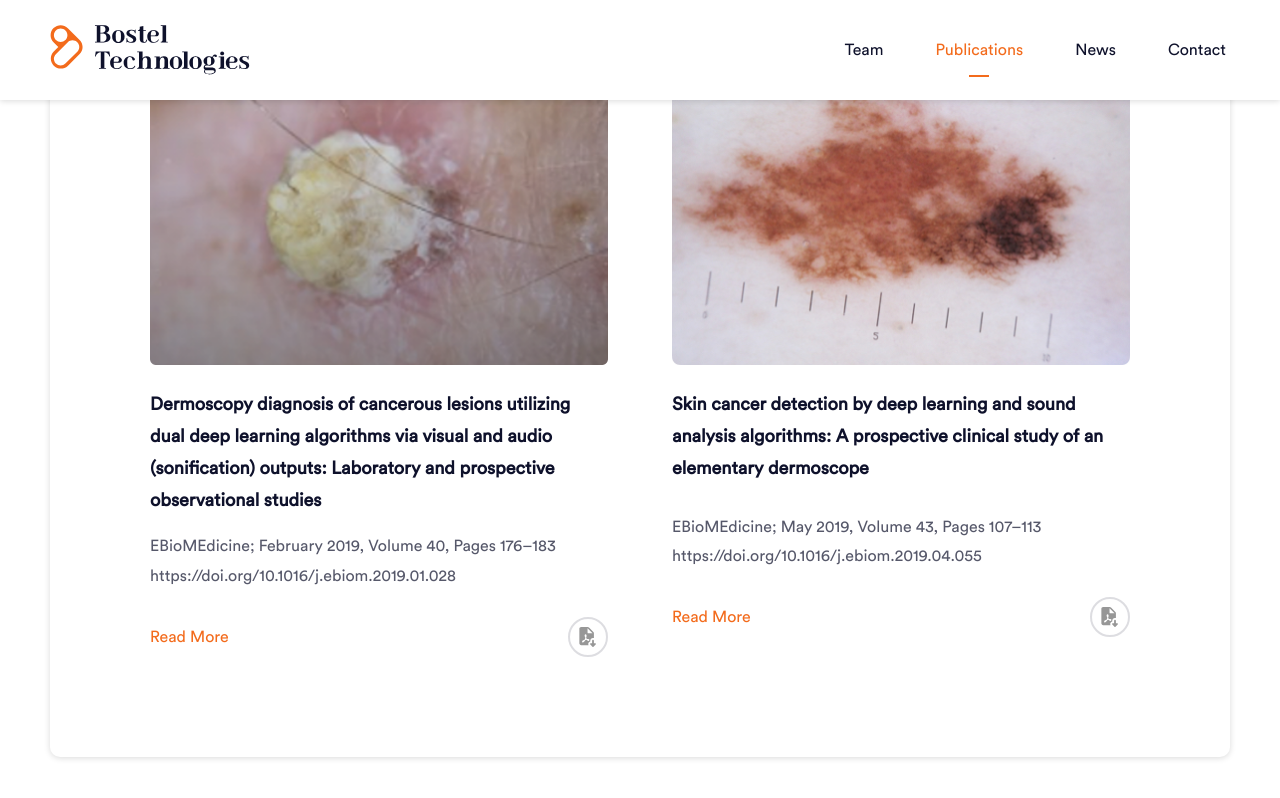
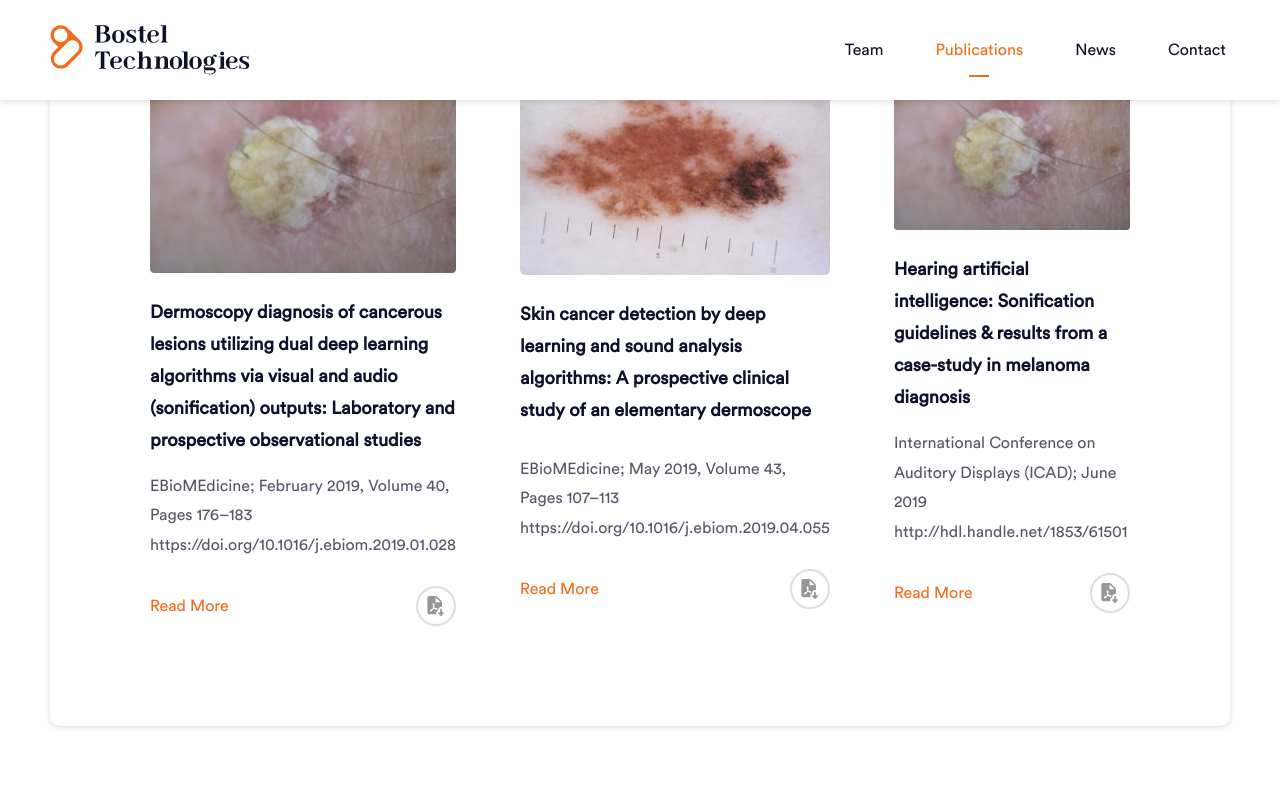
Before and after one commit to brucenwalker/bostelweb, a Jekyll site: the page built from publications.md, in a window 1280 px wide and 900 px high, scrolled down 566 px. Shown: the top 798 px of the window. Built offline with Jekyll 4.4.1, drawn with Linux system fonts in a browser that asks for light colours; some web fonts are replaced.

Commit message:
Update publications.md

```diff
--- a/publications.md
+++ b/publications.md
@@ -21,7 +21,7 @@ slug: publications
             <div class="panel">
                 <div class="publications">
                     <div class="publication">
-                        <a href="/dermoscopy-diagnosis-cancerous-lesions"><img class="publication-img" src="assets/malignant1a.png" alt="an image of a cencerous skin lesion" /></a>
+                        <a href="/dermoscopy-diagnosis-cancerous-lesions"><img class="publication-img" src="assets/malignant1a.png" alt="an image of a cancerous skin lesion" /></a>
                         <h4 class="h4">Dermoscopy diagnosis of cancerous lesions utilizing dual deep learning algorithms via visual and audio (sonification) outputs: Laboratory and prospective observational studies</h4>
                         <p>EBioMEdicine; February 2019, Volume 40, Pages 176–183 <BR>https://doi.org/10.1016/j.ebiom.2019.01.028</p>
 
@@ -40,6 +40,18 @@ slug: publications
                             <a class="btn btn--icon btn--icon-light pdf-btn" href="/assets/PIIS2352396419302944.pdf" target="_blank"><svg class="icon" aria-title="download PDF"><use xlink:href="/assets/site.svg#pdf-download" /></svg></a>
                         </div>
                     </div>
+
+                    <div class="publication">
+                        <a href="/"><img class="publication-img" src="assets/malignant1a.png" alt="an image of a cancerous skin lesion" /></a>
+                        <h4 class="h4">Hearing artificial intelligence: Sonification guidelines & results from a case-study in melanoma diagnosis</h4>
+                        <p>International Conference on Auditory Displays (ICAD); June 2019 <br>http://hdl.handle.net/1853/61501</p>
+
+                        <div class="publication-footer">
+                            <a href="/dermoscopy-diagnosis-cancerous-lesions">Read More</a>
+                            <a class="btn btn--icon btn--icon-light pdf-btn" href="/assets/icad2019_021.pdf" target="_blank"><svg class="icon" aria-title="download PDF"><use xlink:href="/assets/site.svg#pdf-download" /></svg></a>
+                        </div>
+                    </div>
+
                 </div>
             </div>
         </section>
```
